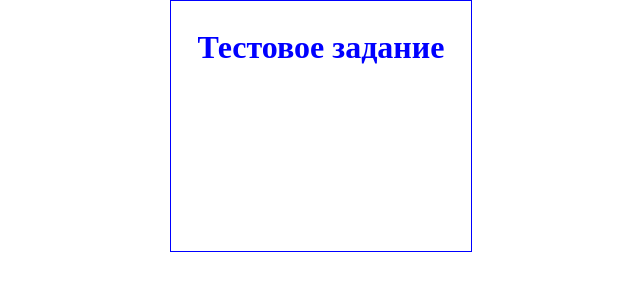
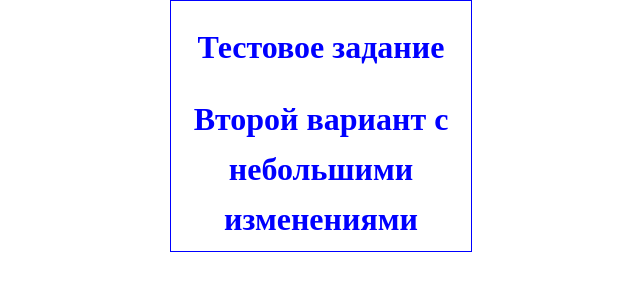
Before and after one commit to FiAnton/FiAnton, a plain HTML site: page index.html in a window 1280 px wide. Shown: the whole page, without its empty margins (319-959 px from the left). Drawn offline with Linux system fonts and the light colour scheme.

Commit message:
Второй вариант

```diff
--- a/index.html
+++ b/index.html
@@ -10,6 +10,7 @@
     <body>
         <div>
             <h1>Тестовое задание</h1>
+            <h1>Второй вариант с небольшими изменениями</h1>
         </div>
     </body>
 </html>
```
